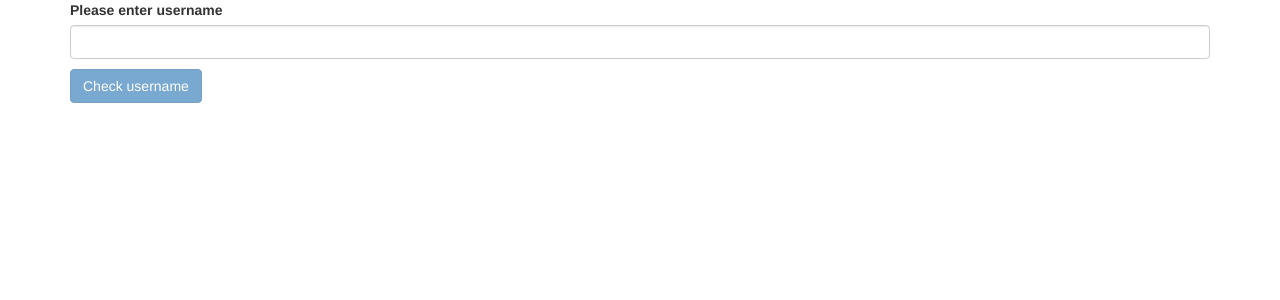
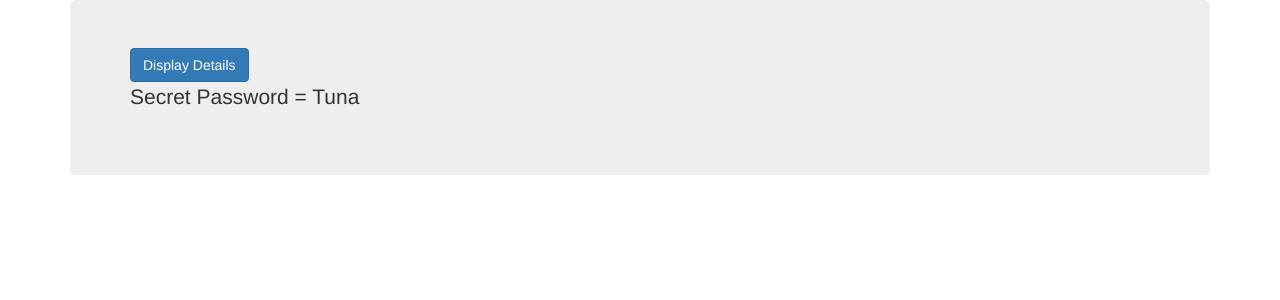
Before and after one commit to raj967452/angular-basics-assignment, an Angular app: page / in a window 1280 px wide. Shown: the top 300 px of the page. Built offline with nearby package versions, Linux system fonts and the light colour scheme.

Commit message:
Assigment 3

```diff
--- a/src/app/app.component.html
+++ b/src/app/app.component.html
@@ -2,8 +2,9 @@
   <div class="row">
     <div class="col-xs-12">
       <!-- <app-success-alert></app-success-alert>
-      <app-warning-alert></app-warning-alert> -->
-      <app-data-binding></app-data-binding>
+      <app-warning-alert></app-warning-alert>
+      <app-data-binding></app-data-binding>-->
+      <app-show-logs></app-show-logs>
     </div>
   </div>
 </div>
--- a/src/app/app.module.ts
+++ b/src/app/app.module.ts
@@ -7,13 +7,15 @@ import { AppComponent } from './app.component';
 import { WarningAlertComponent } from './warning-alert/warning-alert.component';
 import { SuccessAlertComponent } from './success-alert/success-alert.component';
 import { DataBindingComponent } from './data-binding/data-binding.component';
+import { ShowLogsComponent } from './show-logs/show-logs.component';
 
 @NgModule({
   declarations: [
     AppComponent,
     WarningAlertComponent,
     SuccessAlertComponent,
-    DataBindingComponent
+    DataBindingComponent,
+    ShowLogsComponent
   ],
   imports: [
     BrowserModule,
--- /dev/null
+++ b/src/app/show-logs/show-logs.component.css
@@ -0,0 +1,3 @@
+.logs-extra{
+    color: white;
+}
--- /dev/null
+++ b/src/app/show-logs/show-logs.component.html
@@ -0,0 +1,9 @@
+<div class="jumbotron">
+  <button class="btn btn-primary" (click)="onAddLogs()">Display Details</button>
+  <p [ngStyle]="{minHeight:'30px'}"><span *ngIf="expanded == true">Secret Password = Tuna</span></p>
+</div>
+<ul class="list-group">
+  <li class="list-group-item" *ngFor='let logs of logsData; let i = index'
+      [ngStyle]="{backgroundColor: i > 3 ? '#1976d2' : ''}"
+      [ngClass]="{'logs-extra': i > 3}">{{logs | date:'medium'}} </li>
+</ul>
--- /dev/null
+++ b/src/app/show-logs/show-logs.component.ts
@@ -0,0 +1,23 @@
+import { Component, OnInit } from '@angular/core';
+
+@Component({
+  selector: 'app-show-logs',
+  templateUrl: './show-logs.component.html',
+  styleUrls: ['./show-logs.component.css']
+})
+export class ShowLogsComponent implements OnInit {
+  logsData: Object[] = [];
+  extraLogs = false;
+  expanded = true;
+
+  constructor() {
+  }
+
+  ngOnInit() {
+  }
+  onAddLogs() {
+    const timeStamp = Date.now();
+    this.logsData.push(timeStamp);
+    this.expanded = this.expanded ? false : true;
+  }
+}
```
Also changed, not shown: 1 other file (tests, documents, lock files or other folders).
